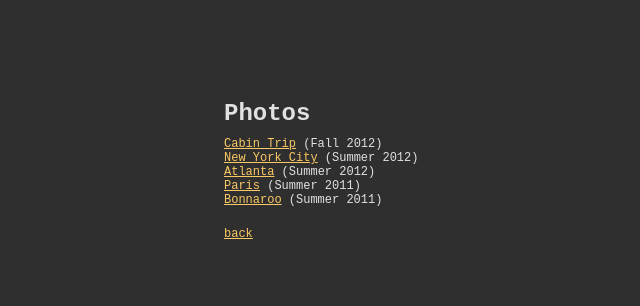
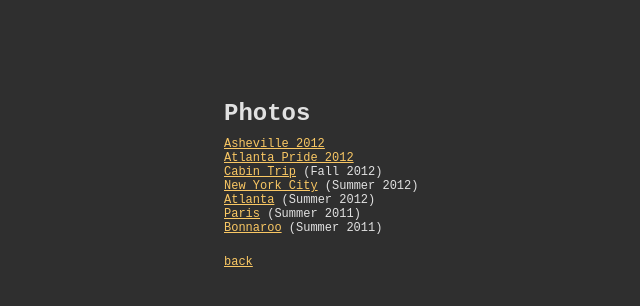
Before and after one commit to dhconnelly/dhconnelly.github.io, a Jekyll site: the page built from photos.html, in a window 1280 px wide. Shown: the top 306 px of the page, without its empty margins (176-816 px from the left). Built offline with Jekyll 4.4.1, drawn with Linux system fonts in a browser that asks for light colours; some web fonts are replaced.

Commit message:
Updated photos.html

```diff
--- a/photos.html
+++ b/photos.html
@@ -9,6 +9,12 @@ layout: leaf
 
 <section class="main-section" id="photos">
   <ul>
+    <li>
+      <a href="https://www.dropbox.com/sh/v76w73supubmsuv/gSzZAMw8G9">Asheville 2012</a>
+    </li>
+    <li>
+      <a href="https://www.dropbox.com/sh/wgohlaj6c043egn/3Qnc5AlN9T">Atlanta Pride 2012</a>
+    </li>
     <li>
       <a href="https://www.dropbox.com/sh/ihmqpkrq5au0mdb/4u1P93izZ3">Cabin Trip</a> (Fall 2012)
     </li>
```
